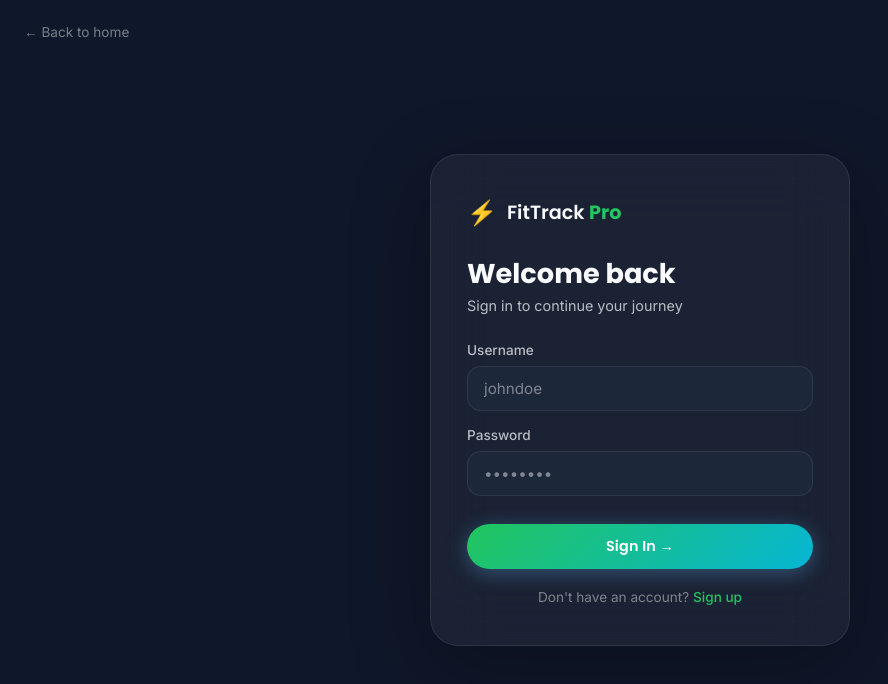
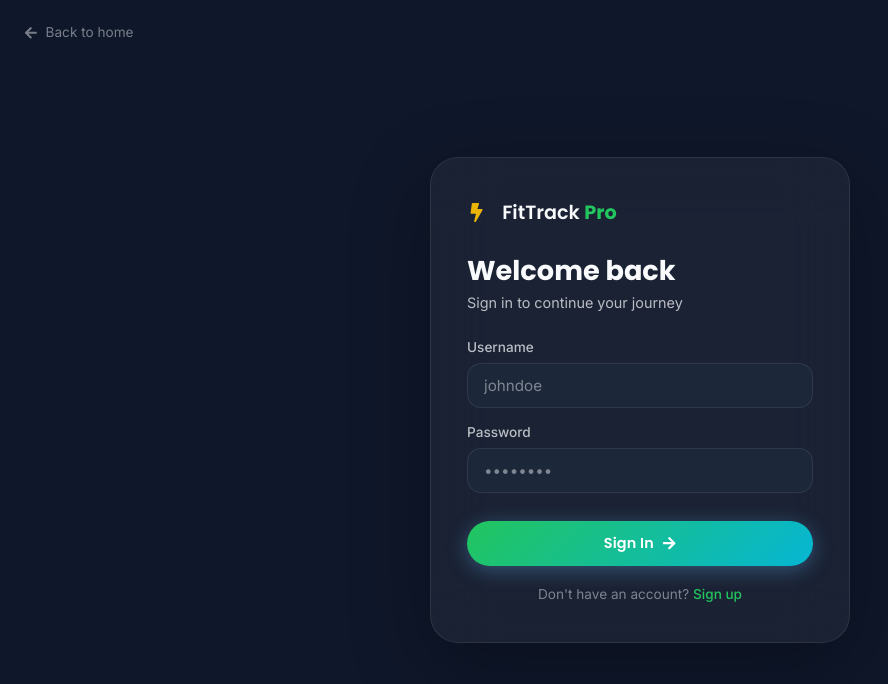
Before and after one commit to vipusrihar/Personal_Wellness-Fitness_Tracker, a React (Vite) app: page /login in a window 1280 px wide. Shown: the top 684 px of the page, without its empty margins (0-888 px from the left). Built offline with nearby package versions, Linux system fonts and the light colour scheme.

Commit message:
refactor: enhance Auth component with React Icons for improved user feedback and navigation

```diff
--- a/src/pages/Auth.tsx
+++ b/src/pages/Auth.tsx
@@ -3,6 +3,7 @@ import { useNavigate, Link } from 'react-router-dom'
 import { useAuth } from '../contexts/AuthContext'
 import { useToast } from '../contexts/ToastContext'
 import '../styles/Auth.css'
+import { FaBolt, FaArrowLeft, FaArrowRight, FaUserCheck, FaUserPlus } from 'react-icons/fa'
 
 interface AuthProps {
     mode?: 'login' | 'register'
@@ -50,10 +51,25 @@ export default function Auth({ mode = 'login' }: AuthProps) {
         try {
             if (isLogin) {
                 await login(form.username, form.password)
+
+                // Integrated the React Icon toast for Login
+                addToast(
+                    <span style={{ display: 'flex', alignItems: 'center', gap: '8px' }}>
+                        <FaUserCheck color="#22c55e" /> Welcome back!
+                    </span>,
+                    'success'
+                )
             } else {
                 await register(form.username, form.password, form.email)
+
+                // Integrated a matching React Icon toast for Registration
+                addToast(
+                    <span style={{ display: 'flex', alignItems: 'center', gap: '8px' }}>
+                        <FaUserPlus color="#22c55e" /> Account created successfully!
+                    </span>,
+                    'success'
+                )
             }
-            addToast(isLogin ? 'Welcome back! 👋' : 'Account created! 🎉', 'success')
             navigate('/dashboard')
         } catch (err: any) {
             setErrors({ general: err.message || 'An unexpected error occurred' })
@@ -70,11 +86,13 @@ export default function Auth({ mode = 'login' }: AuthProps) {
     return (
         <div className="auth-page">
             <div className="bg-mesh" />
-            <Link to="/" className="auth-back">← Back to home</Link>
+            <Link to="/" className="auth-back">
+                <FaArrowLeft style={{ marginRight: '8px', display: 'inline-block', verticalAlign: 'middle' }} />Back to home
+            </Link>
 
             <div className="auth-container fade-in">
                 <div className="auth-logo">
-                    <span>⚡</span>
+                    <FaBolt style={{ color: '#eab308', marginRight: '6px' }} />
                     <span>FitTrack <strong>Pro</strong></span>
                 </div>
 
@@ -102,7 +120,11 @@ export default function Auth({ mode = 'login' }: AuthProps) {
                         {errors.password && <span className="form-error">{errors.password}</span>}
                     </div>
                     <button type="submit" className="btn btn-primary btn-full mt-3" disabled={loading}>
-                        {loading ? 'Please wait…' : isLogin ? 'Sign In →' : 'Create Account →'}
+                        {loading ? 'Please wait…' : (
+                            <span style={{ display: 'flex', alignItems: 'center', justifyContent: 'center', gap: '8px' }}>
+                                {isLogin ? 'Sign In' : 'Create Account'} <FaArrowRight />
+                            </span>
+                        )}
                     </button>
                 </form>
 
```
